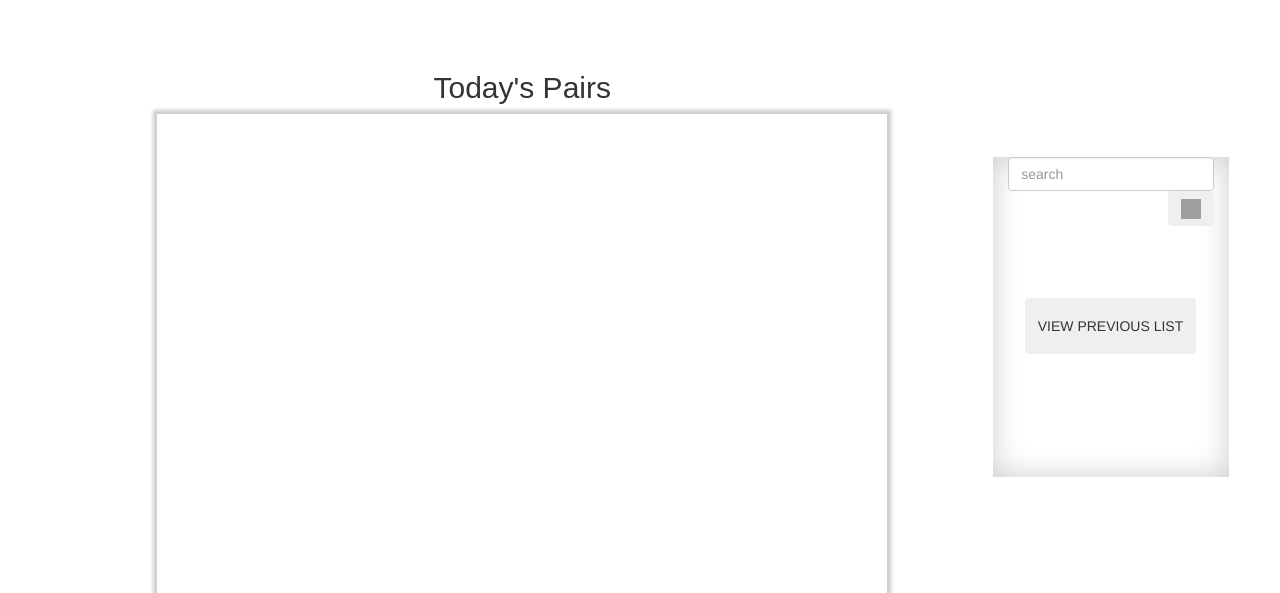
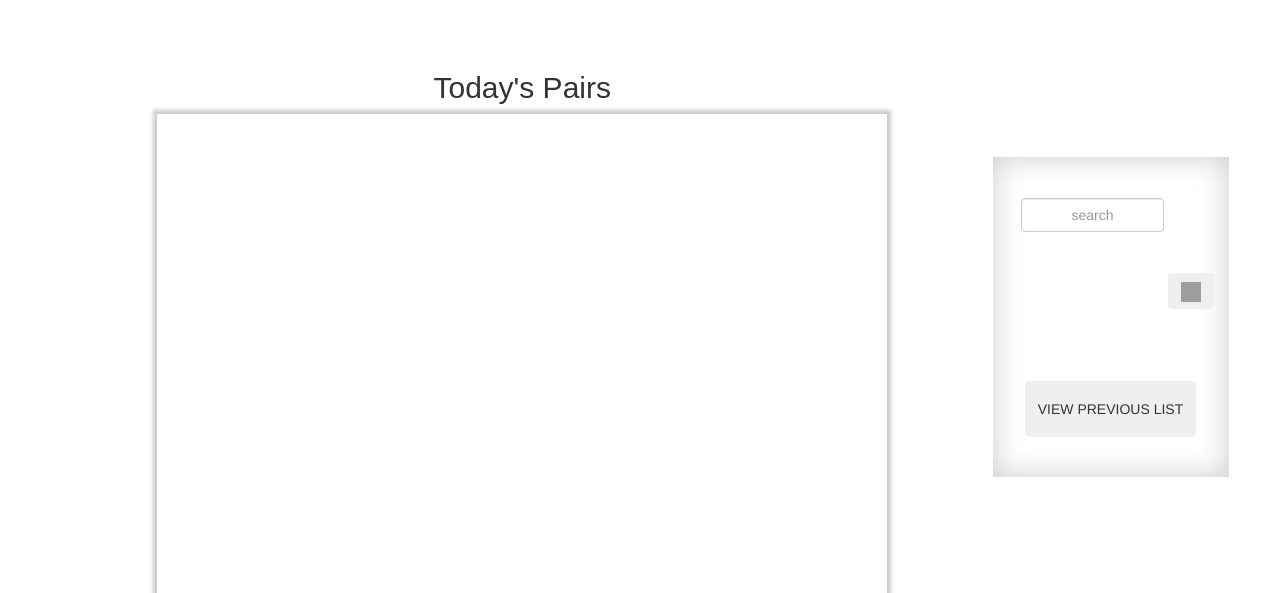
Before and after one commit to georgegithinji/STUDENT-PAIR-GENERATOR, a PHP site: page /user.html in a window 1280 px wide. Shown: the top 593 px of the page. Run offline with PHP 8.4, Linux system fonts and the light colour scheme; grey boxes are pictures that could not be loaded.

Commit message:
add search button styling and to s-inline and it's button

```diff
--- a/css/app.css
+++ b/css/app.css
@@ -121,3 +121,19 @@
   width: 80%;
   margin-left: 10%;
 }
+input.search {
+  margin-left: 6%;
+  text-align: center;
+  color: #000;
+  width: 70%;
+  margin-top: 20%;
+}
+
+.s-inline {
+  display: inline-block;
+  vertical-align: middle;
+}
+
+button.s-inline {
+  margin-top: 20%;
+}
```
